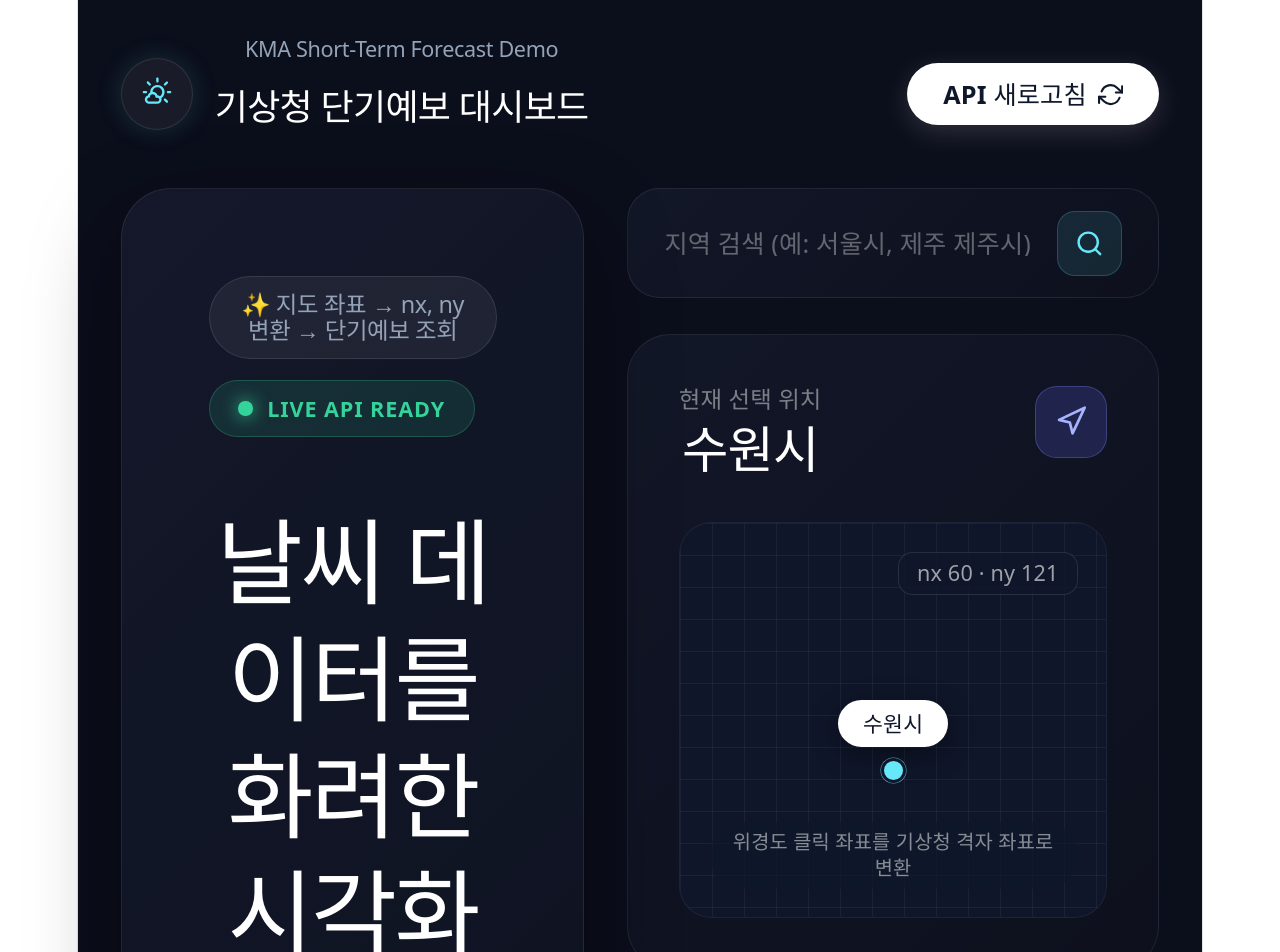
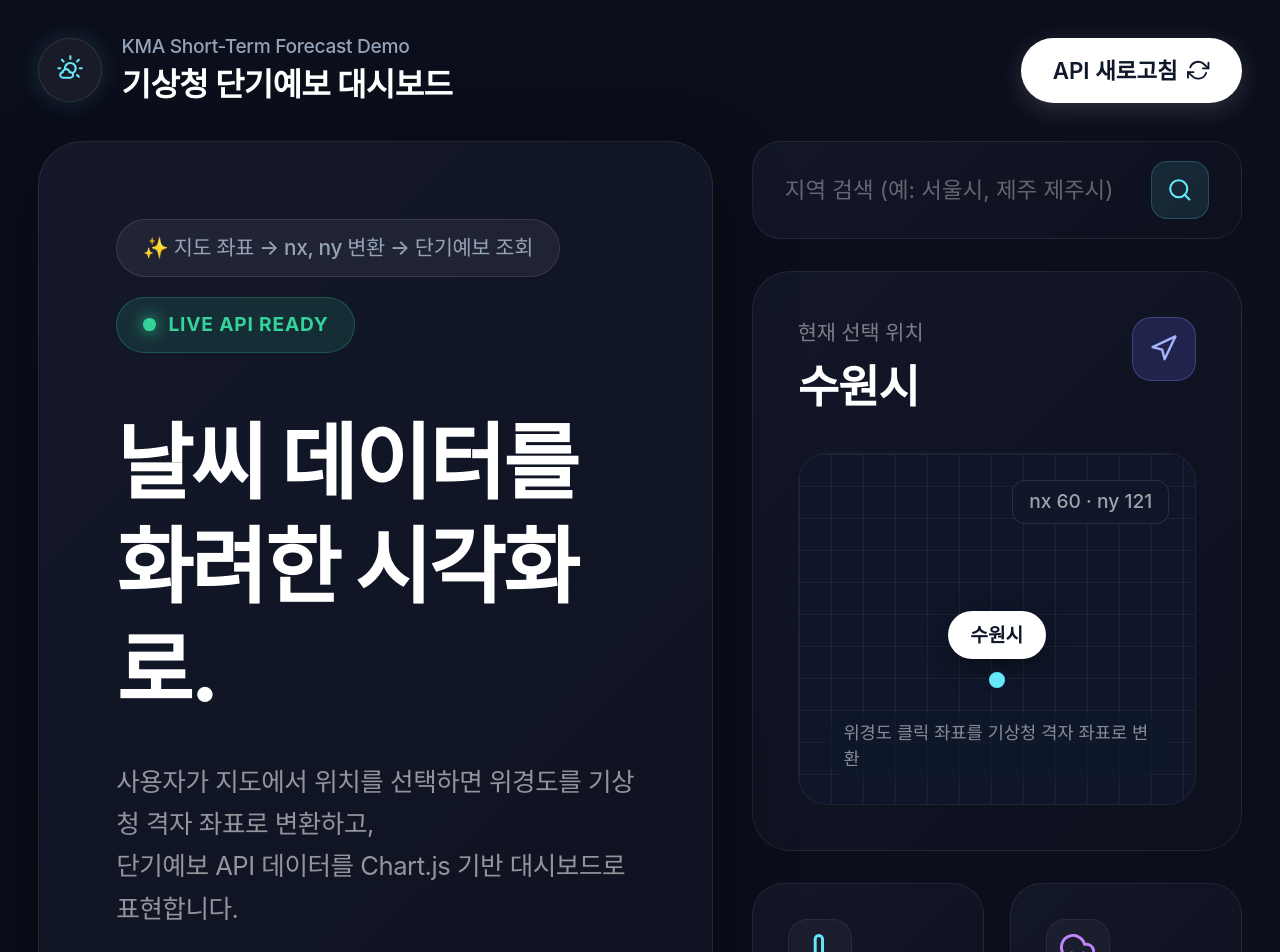
Before and after one commit to wink4u/weatherProject, a React (Vite) app in the folder weatherProject/: page / in a window 1280 px wide. Shown: the top 952 px of the page. Built offline with nearby package versions, Linux system fonts and the light colour scheme; no server answers.

Commit message:
feta: 전체적용 css 설정

```diff
--- a/weatherProject/src/index.css
+++ b/weatherProject/src/index.css
@@ -1,113 +1,42 @@
 @import "tailwindcss";
 
 :root {
-  --text: #6b6375;
-  --text-h: #08060d;
-  --bg: #fff;
-  --border: #e5e4e7;
-  --code-bg: #f4f3ec;
-  --accent: #aa3bff;
-  --accent-bg: rgba(170, 59, 255, 0.1);
-  --accent-border: rgba(170, 59, 255, 0.5);
-  --social-bg: rgba(244, 243, 236, 0.5);
-  --shadow:
-    rgba(0, 0, 0, 0.1) 0 10px 15px -3px, rgba(0, 0, 0, 0.05) 0 4px 6px -2px;
+  --bg-dark: #0b0e1b;
+  --card-bg: rgba(20, 24, 40, 0.7);
+  --card-border: rgba(255, 255, 255, 0.07);
+  --text-main: #ffffff;
+  --text-muted: #94a3b8;
+  --accent-cyan: #67e8f9;
+  --accent-mint: #34d399;
+  --accent-purple: #c084fc;
 
-  --sans: system-ui, 'Segoe UI', Roboto, sans-serif;
-  --heading: system-ui, 'Segoe UI', Roboto, sans-serif;
-  --mono: ui-monospace, Consolas, monospace;
-
-  font: 18px/145% var(--sans);
-  letter-spacing: 0.18px;
-  color-scheme: light dark;
-  color: var(--text);
-  background: var(--bg);
-  font-synthesis: none;
+  font-family: 'Pretendard', -apple-system, BlinkMacSystemFont, 'Segoe UI', Roboto, sans-serif;
+  color-scheme: dark;
+  background-color: var(--bg-dark);
+  color: var(--text-main);
   text-rendering: optimizeLegibility;
   -webkit-font-smoothing: antialiased;
   -moz-osx-font-smoothing: grayscale;
-
-  @media (max-width: 1024px) {
-    font-size: 16px;
-  }
 }
 
-@media (prefers-color-scheme: dark) {
-  :root {
-    --text: #9ca3af;
-    --text-h: #f3f4f6;
-    --bg: #16171d;
-    --border: #2e303a;
-    --code-bg: #1f2028;
-    --accent: #c084fc;
-    --accent-bg: rgba(192, 132, 252, 0.15);
-    --accent-border: rgba(192, 132, 252, 0.5);
-    --social-bg: rgba(47, 48, 58, 0.5);
-    --shadow:
-      rgba(0, 0, 0, 0.4) 0 10px 15px -3px, rgba(0, 0, 0, 0.25) 0 4px 6px -2px;
-  }
+* {
+  box-sizing: border-box;
+  margin: 0;
+  padding: 0;
+}
 
-  #social .button-icon {
-    filter: invert(1) brightness(2);
-  }
+html, body {
+  width: 100%;
+  min-height: 100vh;
+  background-color: #0b0e1b;
+  color: #ffffff;
+  overflow-x: hidden;
 }
 
 #root {
-  width: 1126px;
-  max-width: 100%;
-  margin: 0 auto;
-  text-align: center;
-  border-inline: 1px solid var(--border);
-  min-height: 100svh;
+  width: 100%;
+  min-height: 100vh;
   display: flex;
   flex-direction: column;
-  box-sizing: border-box;
+  background-color: #0b0e1b;
 }
-
-body {
-  margin: 0;
-}
-
-h1,
-h2 {
-  font-family: var(--heading);
-  font-weight: 500;
-  color: var(--text-h);
-}
-
-h1 {
-  font-size: 56px;
-  letter-spacing: -1.68px;
-  margin: 32px 0;
-  @media (max-width: 1024px) {
-    font-size: 36px;
-    margin: 20px 0;
-  }
-}
-h2 {
-  font-size: 24px;
-  line-height: 118%;
-  letter-spacing: -0.24px;
-  margin: 0 0 8px;
-  @media (max-width: 1024px) {
-    font-size: 20px;
-  }
-}
-p {
-  margin: 0;
-}
-
-code,
-.counter {
-  font-family: var(--mono);
-  display: inline-flex;
-  border-radius: 4px;
-  color: var(--text-h);
-}
-
-code {
-  font-size: 15px;
-  line-height: 135%;
-  padding: 4px 8px;
-  background: var(--code-bg);
-}
```
